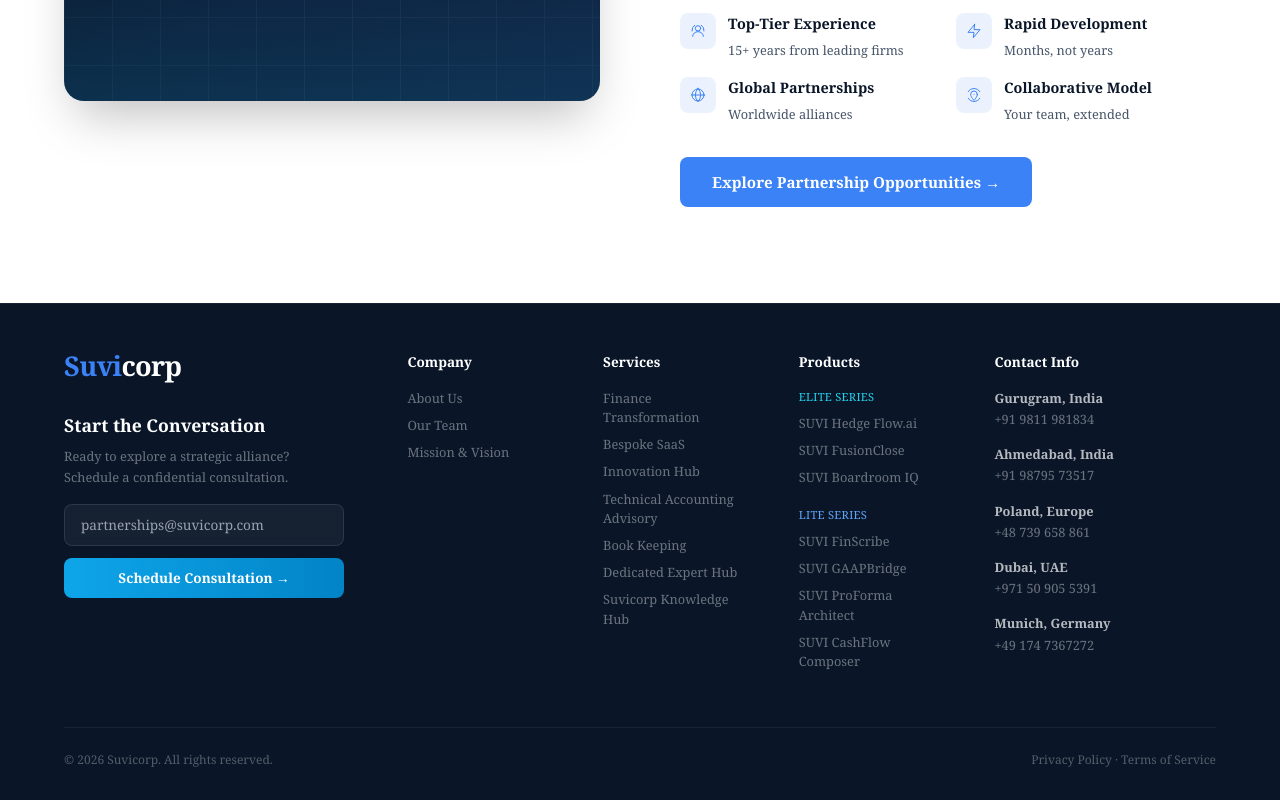
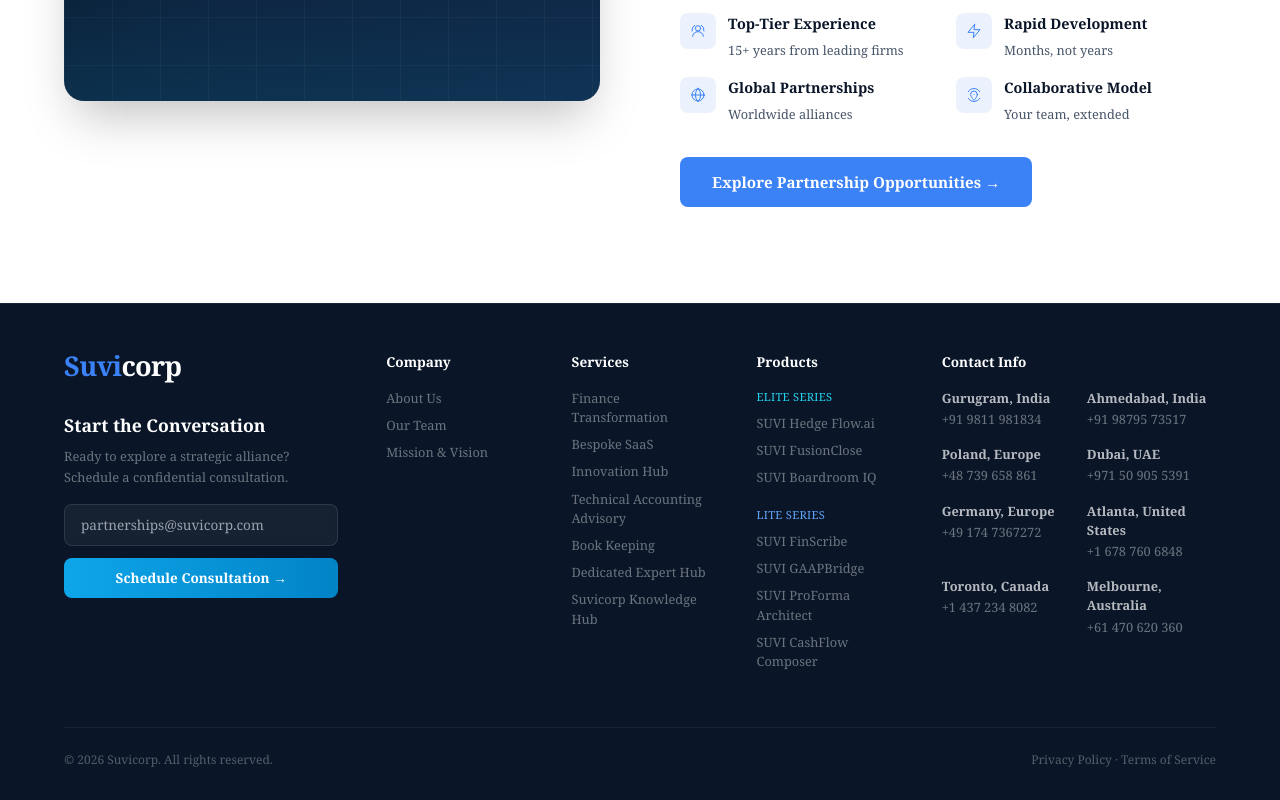
Before and after one commit to devashish2006/SuviCorp, a Next.js app: page / in a window 1280 px wide. Shown: the part 5917-6717 px from the top of the page. Built offline with nearby package versions, Linux system fonts and the light colour scheme.

Commit message:
contact info change

```diff
--- a/components/layout/Footer.tsx
+++ b/components/layout/Footer.tsx
@@ -36,7 +36,7 @@
       {/* Anchor for Blogs nav link — placeholder until a dedicated Blogs section is built */}
       <span id="blogs" className="block" aria-hidden="true" />
       <footer className="bg-navy px-[5%] pt-12 pb-8 border-t border-white/[0.06]">
-      <div className="grid grid-cols-1 sm:grid-cols-2 lg:grid-cols-[2fr_1fr_1fr_1fr_1.5fr] gap-8 lg:gap-12 mb-12">
+      <div className="grid grid-cols-1 sm:grid-cols-2 lg:grid-cols-[2fr_1fr_1fr_1fr_2fr] gap-8 lg:gap-12 mb-12">
         {/* Brand */}
         <div className="sm:col-span-2 lg:col-span-1">
           <div className="font-playfair text-[1.5rem] md:text-[1.7rem] font-black tracking-tight leading-none mb-4">
@@ -104,7 +104,7 @@
         {/* Contact Info */}
         <div>
           <h4 className="text-white font-semibold text-[0.85rem] mb-4">Contact Info</h4>
-          <div className="flex flex-col gap-4">
+          <div className="grid grid-cols-2 gap-x-4 gap-y-4">
             <div>
               <p className="text-white/70 text-[0.8rem] font-semibold">Gurugram, India</p>
               <p className="text-white/40 text-[0.8rem] mt-0.5">+91 9811 981834</p>
@@ -122,8 +122,20 @@
               <p className="text-white/40 text-[0.8rem] mt-0.5">+971 50 905 5391</p>
             </div>
             <div>
-              <p className="text-white/70 text-[0.8rem] font-semibold">Munich, Germany</p>
+              <p className="text-white/70 text-[0.8rem] font-semibold">Germany, Europe</p>
               <p className="text-white/40 text-[0.8rem] mt-0.5">+49 174 7367272</p>
+            </div>
+            <div>
+              <p className="text-white/70 text-[0.8rem] font-semibold">Atlanta, United States</p>
+              <p className="text-white/40 text-[0.8rem] mt-0.5">+1 678 760 6848</p>
+            </div>
+            <div>
+              <p className="text-white/70 text-[0.8rem] font-semibold">Toronto, Canada</p>
+              <p className="text-white/40 text-[0.8rem] mt-0.5">+1 437 234 8082</p>
+            </div>
+            <div>
+              <p className="text-white/70 text-[0.8rem] font-semibold">Melbourne, Australia</p>
+              <p className="text-white/40 text-[0.8rem] mt-0.5">+61 470 620 360</p>
             </div>
           </div>
         </div>
```
